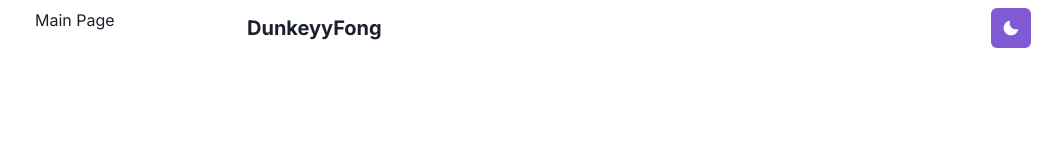
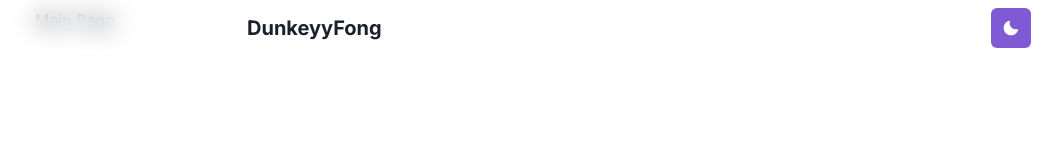
Before and after one commit to dunkeyyfong/dunkeyy-portfolio, a Next.js app: page / in a window 1280 px wide. Shown: the top 160 px of the page, without its empty margins (1-1063 px from the left). Built offline with nearby package versions, Linux system fonts and the light colour scheme.

Commit message:
Update backdrop blur for navbar

```diff
--- a/app/globals.css
+++ b/app/globals.css
@@ -3,7 +3,7 @@
 @tailwind utilities;
 
 body {
-  @apply bg-white text-black;
+  @apply bg-blue-400 text-black;
 }
 
 .dark body {
--- a/components/heading.tsx
+++ b/components/heading.tsx
@@ -6,7 +6,7 @@
 
 export const Heading = () => {
   return (
-    <div className="fixed top-0 left-0 right-0 p-2 z-50">
+    <div className="fixed top-0 left-0 right-0 p-2 z-50 backdrop-blur-md">
       <div className="flex items-center justify-between xl:mx-[30vh] mx-3">
         <HStack>
           <Text as="b" fontSize="xl">
```
